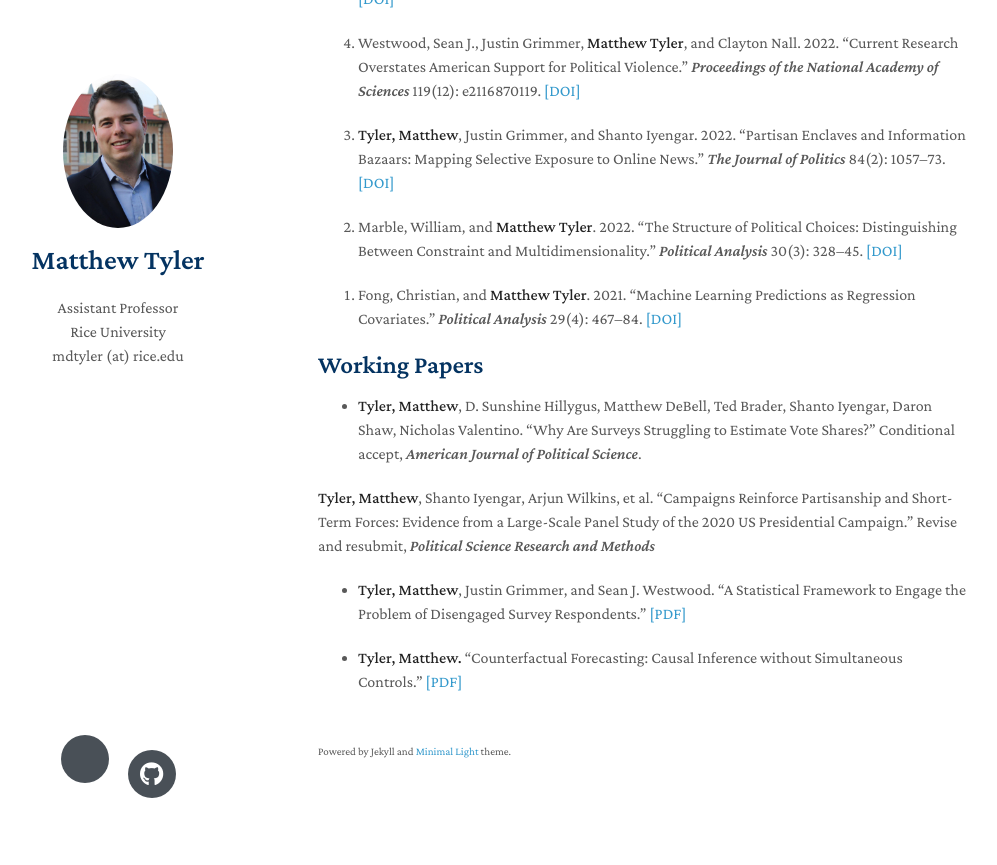
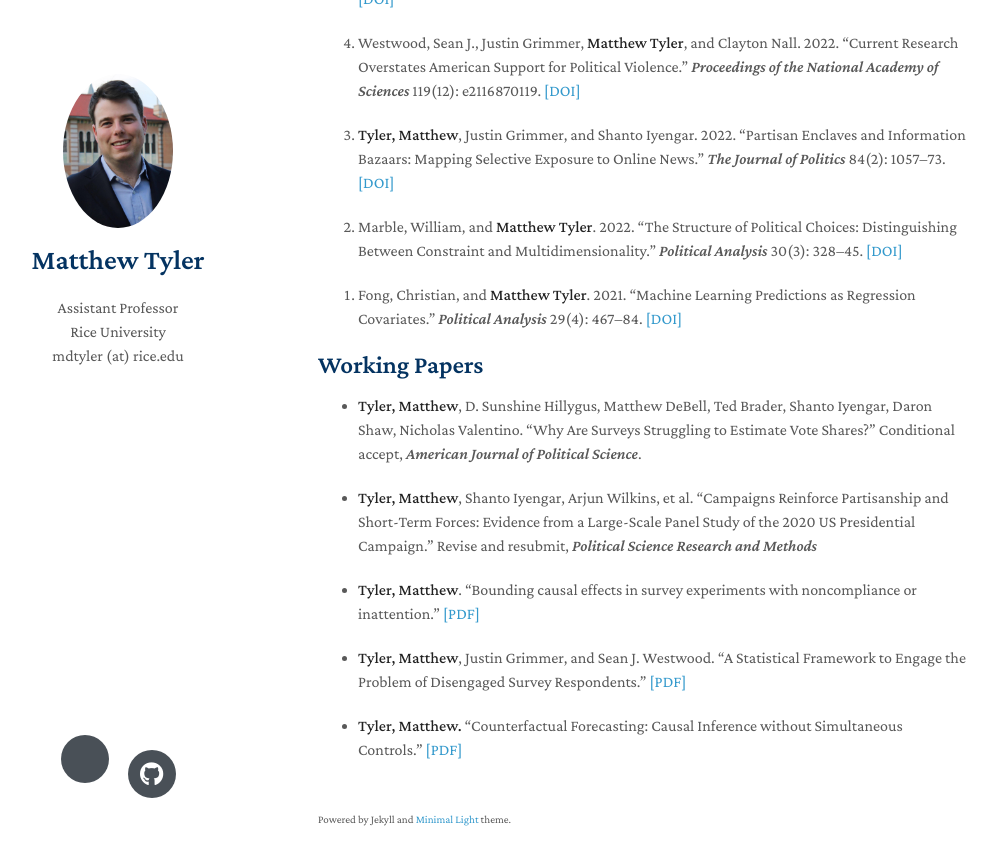
Before and after one commit to matthewtyler/matthewtyler.github.io, a Jekyll site: the page built from index.md, in a window 1280 px wide and 900 px high, scrolled down 604 px. Shown: the top 865 px of the window, without its empty margins (152-1149 px from the left). Built offline with Jekyll 4.4.1, drawn with Linux system fonts in a browser that asks for light colours; nearby versions of some CDN libraries; a style sheet for code colours, icons or effects is not loaded; our own code applies the rules of GitHub Pages for plain Markdown files; before the commit the page ends 1436 px from its top, so only the background shows below that.

Commit message:
Update index.md

```diff
--- a/index.md
+++ b/index.md
@@ -42,7 +42,9 @@ Matthew Tyler develops statistical methods to improve measurements and causal in
 
 * **Tyler, Matthew**, D. Sunshine Hillygus, Matthew DeBell, Ted Brader, Shanto Iyengar, Daron Shaw, Nicholas Valentino. "Why Are Surveys Struggling to Estimate Vote Shares?" Conditional accept, *American Journal of Political Science*.
 
-**Tyler, Matthew**, Shanto Iyengar, Arjun Wilkins, et al. "Campaigns Reinforce Partisanship and Short-Term Forces: Evidence from a Large-Scale Panel Study of the 2020 US Presidential Campaign." Revise and resubmit, *Political Science Research and Methods*
+* **Tyler, Matthew**, Shanto Iyengar, Arjun Wilkins, et al. "Campaigns Reinforce Partisanship and Short-Term Forces: Evidence from a Large-Scale Panel Study of the 2020 US Presidential Campaign." Revise and resubmit, *Political Science Research and Methods*
+
+* **Tyler, Matthew**. "Bounding causal effects in survey experiments with noncompliance or inattention." [[PDF]](https://www.dropbox.com/scl/fi/wvzcka6frejqu6c3xl8cg/Matthew_Tyler_Paper_Polmeth2025_Matthew-Tyler.pdf?rlkey=pfywiip11rg4lu23bvlsr0mx9&st=7wkj4cud&dl=0)
 
 * **Tyler, Matthew**, Justin Grimmer, and Sean J. Westwood. "A Statistical Framework to Engage the Problem of Disengaged Survey Respondents." [[PDF]](https://www.dropbox.com/scl/fi/vzjn03skoy7sc2a088rh8/The_Dangers_of_Disengaged_Respondents.pdf?rlkey=2m0jk2kcptw5dlt43umxwbikv&dl=0)
 
```
